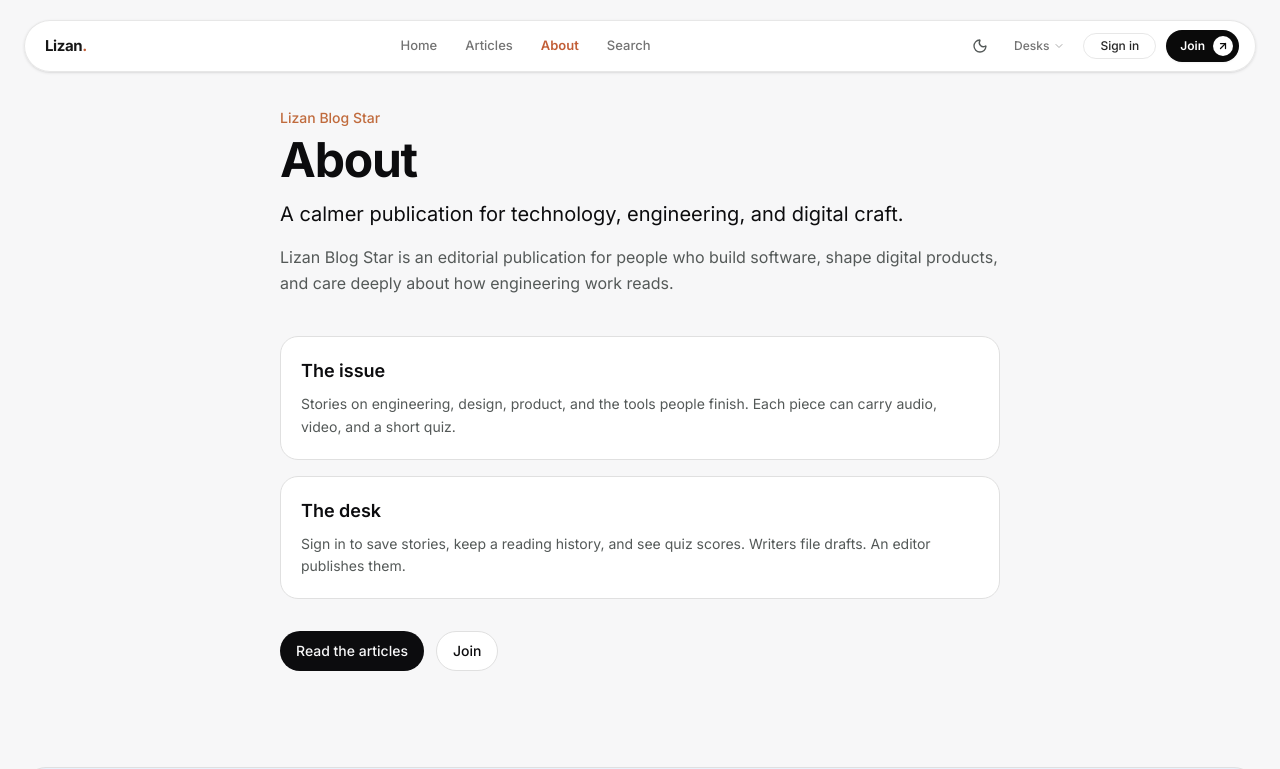
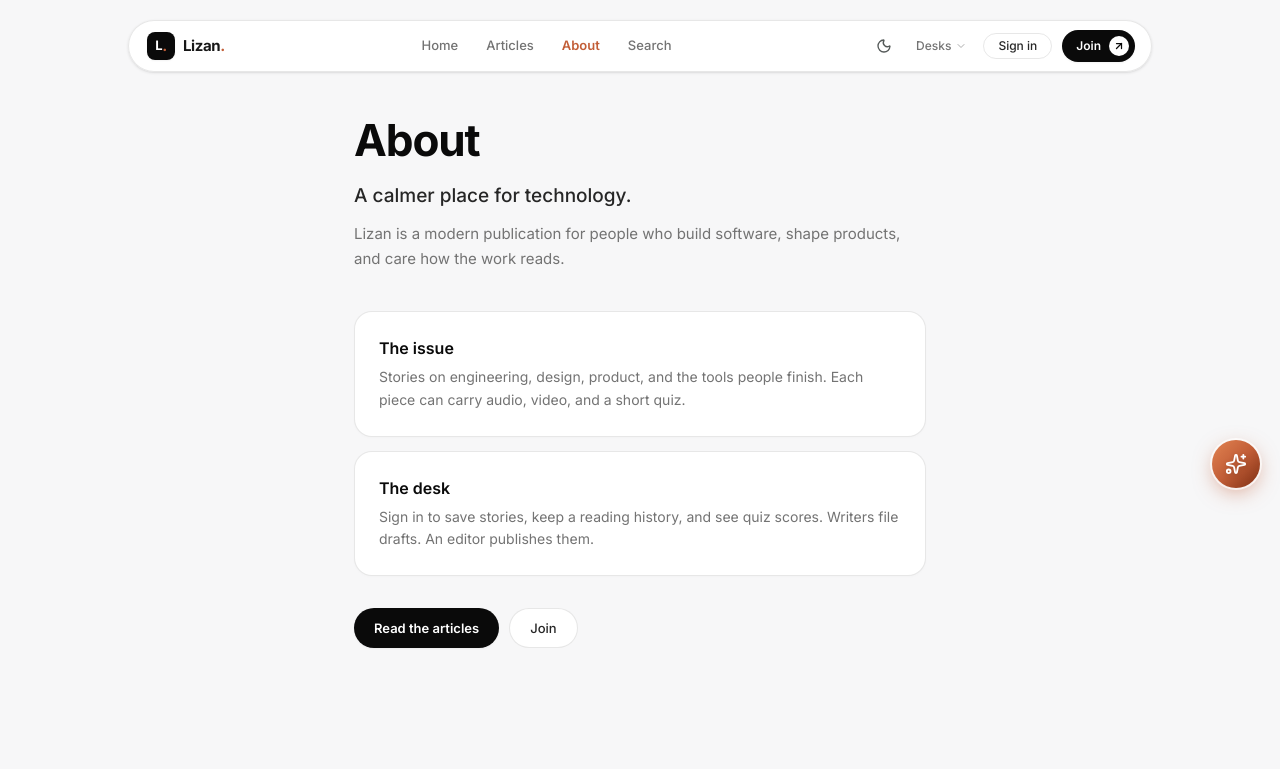
Before and after one commit to lizansarkar/lizan-blog-star, a Next.js app: page /about in a window 1280 px wide. Shown: the top 769 px of the page. Built offline with nearby package versions, Linux system fonts and the light colour scheme; no server answers; the database is empty.

Commit message:
feat: pixel-perfect about page, floating assistant orb, and refined navbar brand icon

```diff
--- a/src/app/(site)/about/page.tsx
+++ b/src/app/(site)/about/page.tsx
@@ -6,7 +6,7 @@ import { pageMetadata } from "@/lib/seo";
 
 export const metadata = pageMetadata({
   title: "About",
-  description: "What Lumina is, who it is for, and how the desk works.",
+  description: "What Lizan is, who it is for, and how the desk works.",
   path: "/about",
 });
 
@@ -20,27 +20,58 @@ export default function Page() {
 
 async function About() {
   const settings = await getSettings();
+
   return (
-    <div className="mx-auto w-full max-w-3xl px-4 py-10 sm:px-6 lg:py-14">
-      <p className="text-sm font-medium text-primary">{settings.siteName}</p>
-      <h1 className="mt-2 font-sans text-4xl font-bold tracking-tight sm:text-5xl">About</h1>
-      <p className="mt-4 text-xl text-foreground">{settings.tagline}</p>
-      <p className="mt-4 text-base leading-relaxed text-muted-foreground">{settings.description}</p>
-      <div className="mt-10 grid gap-4">
-        <section className="rounded-2xl border border-border bg-card p-5">
-          <h2 className="text-lg font-semibold">The issue</h2>
-          <p className="mt-2 text-sm leading-relaxed text-muted-foreground">Stories on engineering, design, product, and the tools people finish. Each piece can carry audio, video, and a short quiz.</p>
+    <div className="mx-auto w-full max-w-[620px] px-4 pt-12 pb-24 sm:px-6 sm:pt-16 sm:pb-32">
+      {/* Title */}
+      <h1 className="font-sans text-4xl sm:text-[44px] font-bold tracking-tight text-neutral-950 dark:text-white">
+        About
+      </h1>
+
+      {/* Standfirst / Tagline */}
+      <p className="mt-3.5 sm:mt-4 text-lg sm:text-[19px] font-medium text-neutral-800 dark:text-neutral-200">
+        {settings.tagline || "A calmer place for technology."}
+      </p>
+
+      {/* Publication Description */}
+      <p className="mt-2.5 sm:mt-3 text-[14px] sm:text-[15px] leading-relaxed text-neutral-500 dark:text-neutral-400">
+        {settings.description ||
+          "Lizan is a modern publication for people who build software, shape products, and care how the work reads."}
+      </p>
+
+      {/* Two White Rounded Cards */}
+      <div className="mt-8 sm:mt-10 flex flex-col gap-3.5">
+        <section className="rounded-2xl border border-neutral-200/90 dark:border-neutral-800 bg-white dark:bg-neutral-900/60 p-5 sm:p-6 shadow-[0_1px_3px_rgba(0,0,0,0.02)]">
+          <h2 className="text-[15px] sm:text-base font-semibold text-neutral-950 dark:text-white">
+            The issue
+          </h2>
+          <p className="mt-1.5 text-[13px] sm:text-sm leading-relaxed text-neutral-500 dark:text-neutral-400">
+            Stories on engineering, design, product, and the tools people finish. Each piece can carry audio, video, and a short quiz.
+          </p>
         </section>
-        <section className="rounded-2xl border border-border bg-card p-5">
-          <h2 className="text-lg font-semibold">The desk</h2>
-          <p className="mt-2 text-sm leading-relaxed text-muted-foreground">Sign in to save stories, keep a reading history, and see quiz scores. Writers file drafts. An editor publishes them.</p>
+
+        <section className="rounded-2xl border border-neutral-200/90 dark:border-neutral-800 bg-white dark:bg-neutral-900/60 p-5 sm:p-6 shadow-[0_1px_3px_rgba(0,0,0,0.02)]">
+          <h2 className="text-[15px] sm:text-base font-semibold text-neutral-950 dark:text-white">
+            The desk
+          </h2>
+          <p className="mt-1.5 text-[13px] sm:text-sm leading-relaxed text-neutral-500 dark:text-neutral-400">
+            Sign in to save stories, keep a reading history, and see quiz scores. Writers file drafts. An editor publishes them.
+          </p>
         </section>
       </div>
-      <div className="mt-8 flex flex-wrap gap-3">
-        <Link href="/articles" className="inline-flex h-10 items-center rounded-full bg-foreground px-4 text-sm font-medium text-background">
+
+      {/* Action Buttons Row */}
+      <div className="mt-6 sm:mt-8 flex items-center gap-2.5">
+        <Link
+          href="/articles"
+          className="inline-flex h-9 sm:h-10 items-center justify-center rounded-full bg-neutral-950 dark:bg-white px-5 text-xs sm:text-[13px] font-semibold text-white dark:text-neutral-950 hover:bg-neutral-800 dark:hover:bg-neutral-100 transition-colors shadow-xs"
+        >
           Read the articles
         </Link>
-        <Link href="/register" className="inline-flex h-10 items-center rounded-full border border-border bg-card px-4 text-sm font-medium">
+        <Link
+          href="/register"
+          className="inline-flex h-9 sm:h-10 items-center justify-center rounded-full border border-neutral-200/90 dark:border-neutral-800 bg-white dark:bg-neutral-900 px-5 text-xs sm:text-[13px] font-medium text-neutral-800 dark:text-neutral-200 hover:bg-neutral-50 dark:hover:bg-neutral-800 transition-colors"
+        >
           Join
         </Link>
       </div>
--- a/src/app/(site)/layout.tsx
+++ b/src/app/(site)/layout.tsx
@@ -1,5 +1,6 @@
 import { Navbar } from "@/components/navbar";
 import { Footer } from "@/components/footer";
+import { FloatingAssistant } from "@/components/floating-assistant";
 
 export default function SiteLayout({
   children,
@@ -7,10 +8,11 @@ export default function SiteLayout({
   children: React.ReactNode;
 }) {
   return (
-    <div className="flex min-h-screen flex-col bg-background">
+    <div className="flex min-h-screen flex-col bg-background relative">
       <Navbar />
       <main className="flex-1">{children}</main>
       <Footer />
+      <FloatingAssistant />
     </div>
   );
 }
--- /dev/null
+++ b/src/components/floating-assistant.tsx
@@ -0,0 +1,25 @@
+"use client";
+
+import Link from "next/link";
+import { Sparkles } from "lucide-react";
+
+export function FloatingAssistant() {
+  return (
+    <aside aria-label="AI Assistant" className="fixed right-3 sm:right-5 top-[58%] -translate-y-1/2 z-40">
+      <Link
+        href="/ask"
+        aria-label="Ask Lizan AI"
+        title="Ask Lizan AI"
+        className="group relative flex h-11 w-11 sm:h-12 sm:w-12 items-center justify-center rounded-full bg-gradient-to-br from-[#e28352] via-[#c25e37] to-[#7f2e12] text-white shadow-[0_6px_20px_-2px_rgba(194,94,55,0.5)] ring-2 ring-white/70 dark:ring-neutral-900 transition-all duration-200 hover:scale-105 hover:shadow-[0_8px_24px_-2px_rgba(194,94,55,0.65)] active:scale-95 cursor-pointer"
+      >
+        <span className="relative flex items-center justify-center">
+          <Sparkles className="h-5 w-5 sm:h-5.5 sm:w-5.5 text-white drop-shadow-sm transition-transform duration-200 group-hover:rotate-12" />
+        </span>
+        {/* Tooltip */}
+        <span className="pointer-events-none absolute right-full mr-3 hidden whitespace-nowrap rounded-full bg-neutral-900 px-3 py-1 text-xs font-medium text-white opacity-0 shadow-lg transition-opacity duration-150 group-hover:opacity-100 sm:inline-block dark:bg-white dark:text-neutral-900">
+          Ask Lizan AI
+        </span>
+      </Link>
+    </aside>
+  );
+}
--- a/src/components/navbar.tsx
+++ b/src/components/navbar.tsx
@@ -20,9 +20,13 @@ export function Navbar() {
 
   return (
     <header className="sticky top-3 sm:top-5 z-50 w-full px-3 sm:px-6 transition-all">
-      <div className="mx-auto flex h-[52px] max-w-7xl items-center justify-between rounded-full border border-neutral-200/90 dark:border-neutral-800 bg-white/95 dark:bg-neutral-950/90 px-3 sm:px-4 shadow-sm backdrop-blur-md">
+      <div className="mx-auto flex h-[52px] max-w-4xl sm:max-w-5xl items-center justify-between rounded-full border border-neutral-200/90 dark:border-neutral-800 bg-white/95 dark:bg-neutral-950/90 px-3.5 sm:px-4 shadow-sm backdrop-blur-md">
         {/* Brand identity: Black rounded icon with white L & orange dot + Brand name */}
-        <Link href="/" className="flex items-center gap-2 pl-1 group">
+        <Link href="/" className="flex items-center gap-2 pl-0.5 group">
+          <div className="flex h-7 w-7 items-center justify-center rounded-[8px] bg-neutral-950 text-white font-bold text-[13px] tracking-tight shadow-xs">
+            <span>L</span>
+            <span className="text-[#c25e37] text-[15px] leading-none mb-0.5 font-bold">.</span>
+          </div>
           <span className="font-sans text-[15px] font-bold tracking-tight text-neutral-900 dark:text-white">
             Lizan<span className="text-[#c25e37]">.</span>
           </span>
@@ -34,7 +38,7 @@ export function Navbar() {
             const isActive =
               link.href === "/"
                 ? pathname === "/"
-                : pathname.startsWith(link.href);
+                : pathname === link.href || pathname.startsWith(link.href + "/");
             return (
               <Link
                 key={link.href}
@@ -52,7 +56,7 @@ export function Navbar() {
         </nav>
 
         {/* Right Action Bar: Theme Icon, Sign in (bordered pill), Join ↗ (black pill with white arrow circle) */}
-        <div className="hidden md:flex items-center gap-2.5">
+        <div className="hidden md:flex items-center gap-2 sm:gap-2.5">
           {/* Theme toggle */}
           <ThemeToggle />
 
@@ -62,7 +66,7 @@ export function Navbar() {
               type="button"
               onClick={() => setDesksOpen(!desksOpen)}
               onBlur={() => setTimeout(() => setDesksOpen(false), 200)}
-              className="text-[12px] font-medium text-neutral-500 hover:text-neutral-900 dark:text-neutral-400 dark:hover:text-white px-2 py-1 transition-colors flex items-center gap-1 cursor-pointer"
+              className="text-[12px] font-medium text-neutral-500 hover:text-neutral-900 dark:text-neutral-400 dark:hover:text-white px-1.5 py-1 transition-colors flex items-center gap-1 cursor-pointer"
             >
               <span>Desks</span>
               <ChevronDown className="h-3 w-3 opacity-60" />
@@ -98,15 +102,15 @@ export function Navbar() {
             )}
           </div>
 
-          {/* Sign in: Pill with subtle border matching screenshot */}
+          {/* Sign in: Pill with subtle border matching reference */}
           <Link
             href="/login"
-            className="rounded-full border border-neutral-200/90 dark:border-neutral-800 bg-transparent px-4 py-1 text-xs font-medium text-neutral-800 dark:text-neutral-200 hover:bg-neutral-100 dark:hover:bg-neutral-900 transition-colors"
+            className="rounded-full border border-neutral-200/90 dark:border-neutral-800 bg-transparent px-3.5 py-1 text-xs font-medium text-neutral-800 dark:text-neutral-200 hover:bg-neutral-100 dark:hover:bg-neutral-900 transition-colors"
           >
             Sign in
           </Link>
 
-          {/* Join ↗: Black pill with white circle containing black arrow matching screenshot */}
+          {/* Join ↗: Black pill with white circle containing black arrow matching reference */}
           <Link
             href="/register"
             className="group inline-flex h-8 items-center gap-2 rounded-full bg-neutral-950 dark:bg-white text-white dark:text-neutral-950 pl-3.5 pr-1.5 text-xs font-semibold hover:opacity-90 shadow-xs transition-all"
@@ -138,7 +142,7 @@ export function Navbar() {
 
       {/* Mobile Drawer */}
       {mobileMenuOpen && (
-        <div className="mx-auto mt-2 max-w-5xl rounded-3xl border border-neutral-200 dark:border-neutral-800 bg-white/95 dark:bg-neutral-950/95 p-5 shadow-xl backdrop-blur-md md:hidden animate-in fade-in duration-150">
+        <div className="mx-auto mt-2 max-w-4xl rounded-3xl border border-neutral-200 dark:border-neutral-800 bg-white/95 dark:bg-neutral-950/95 p-5 shadow-xl backdrop-blur-md md:hidden animate-in fade-in duration-150">
           <nav className="flex flex-col gap-3 text-sm font-medium">
             <Link
               href="/"
@@ -157,14 +161,14 @@ export function Navbar() {
             <Link
               href="/about"
               onClick={() => setMobileMenuOpen(false)}
-              className="text-neutral-800 dark:text-neutral-200 hover:text-[#c25e37]"
+              className="text-[#c25e37] font-semibold"
             >
               About
             </Link>
             <Link
               href="/search"
               onClick={() => setMobileMenuOpen(false)}
-              className="text-[#c25e37] font-semibold"
+              className="text-neutral-800 dark:text-neutral-200 hover:text-[#c25e37]"
             >
               Search
             </Link>
--- a/src/lib/queries.ts
+++ b/src/lib/queries.ts
@@ -20,10 +20,10 @@ export async function getSettings(): Promise<SiteSettingData> {
 
   return {
     id: 1,
-    siteName: "Lizan Blog Star",
-    tagline: "A calmer publication for technology, engineering, and digital craft.",
+    siteName: "Lizan",
+    tagline: "A calmer place for technology.",
     description:
-      "Lizan Blog Star is an editorial publication for people who build software, shape digital products, and care deeply about how engineering work reads.",
+      "Lizan is a modern publication for people who build software, shape products, and care how the work reads.",
   };
 }
 
```
Also changed, not shown: src/components/footer.tsx (+9 -1 lines).
